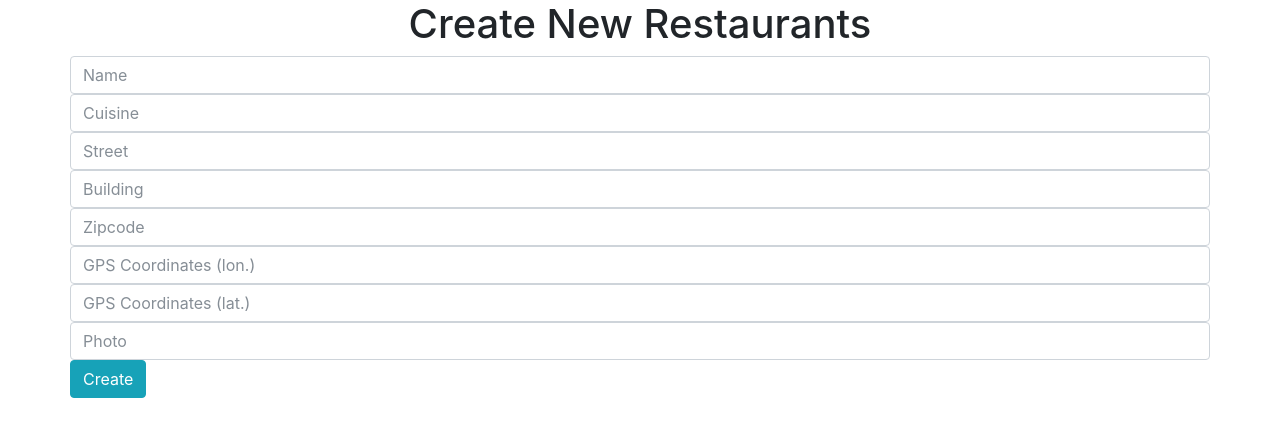
After one commit to s1176158/Project, a Node server app: template views/new.ejs in a window 1280 px wide. The commit adds this page. Shown: the top 437 px of the page. Run offline with Node 20, Linux system fonts and the light colour scheme; the template is opened without the code that fills it, so the values that code supplies are empty; some libraries are stand-ins or nearby versions.

Commit message:
Added create new restaurants

```diff
--- a/server.js
+++ b/server.js
@@ -36,8 +36,8 @@ app.post('/login', function(req,res) {
 		console.log('Connected to MongoDB')
 
 		db.collection('user').find({ uid:uid, pw:pw }).each(function(err, result){
+      assert.equal(err,null)
 			if(result != null) {
-				console.log(result)
 				console.log("success login")
 				req.session.uid = uid
 				return res.redirect("restaurants")
@@ -62,22 +62,93 @@ app.post('/signup', function(req,res) {
 		assert.equal(err,null)
 		console.log('Connected to MongoDB')
 
-		db.collection('user').insert( { uid:uid, pw:pw } )
+		db.collection('user').insertOne( { uid:uid, pw:pw } )
 		db.close()
 		console.log('Disconnected MongoDB')
 
 		res.status(200)
-    res.render("login")
+    res.redirect("login")
 	})
 })
 
 app.get('/restaurants', function(req,res) {
-	res.status(200)
 	if (req.session.uid != null){
-		return(res.render("restaurants", {uid: req.session.uid}));
+    MongoClient.connect(mongourl, function (err, db) {
+  		assert.equal(err,null)
+  		console.log('Connected to MongoDB')
+
+  		db.collection('restaurants').find().count({}, function (error, count) {
+        db.close()
+    		console.log('Disconnected MongoDB')
+
+    		res.status(200)
+        return res.render("restaurants", {count: count, uid: req.session.uid})
+      });
+
+  	})
+
 	} else {
-		return(res.redirect("login"));
+		return res.redirect("login")
 	}
 })
 
+app.get('/new', function(req,res) {
+	res.status(200)
+	if (req.session.uid != null){
+		return res.render("new")
+	} else {
+		return res.redirect("login")
+	}
+})
+
+app.post('/new', function(req,res) {
+	res.status(200)
+
+  name     = req.body.Name
+  cuisine  = req.body.cuisine
+  street   = req.body.street
+  building = req.body.building
+  zipcode  = req.body.zipcode
+  lon      = req.body.lon
+  lat      = req.body.lat
+
+  MongoClient.connect(mongourl, function (err, db) {
+		assert.equal(err,null)
+		console.log('Connected to MongoDB')
+
+		db.collection('restaurants').insertOne({
+       name: name,
+       cuisine: cuisine,
+       borough: null,
+       photo: null,
+       photomimetype: null,
+       address: {
+         street: street,
+         building: building,
+         zipcode: zipcode,
+         coord: {
+           lon: lon,
+           lat: lat
+         }
+       },
+       grades: {
+       },
+       owner: req.session.uid
+     },
+     function(err, result){
+       assert.equal(err, null);
+			 if(result != null) {
+				console.log(result)
+				console.log("New restaurants added")
+				return res.redirect("restaurants")
+			 }
+			if(!res.headersSent){
+				console.log("Restaurants cannot be added")
+				res.redirect("restaurants")
+			}
+		})
+
+	})
+})
+
 app.listen(process.env.PORT || 8099)
--- /dev/null
+++ b/views/new.ejs
@@ -0,0 +1,65 @@
+<!DOCTYPE html>
+<html>
+
+<head>
+  <title>Restaurants</title>
+  <link rel="stylesheet" href="https://maxcdn.bootstrapcdn.com/bootstrap/4.0.0-beta.2/css/bootstrap.min.css" integrity="sha384-PsH8R72JQ3SOdhVi3uxftmaW6Vc51MKb0q5P2rRUpPvrszuE4W1povHYgTpBfshb" crossorigin="anonymous">
+</head>
+
+<body>
+  <div class="container">
+    <div class="row">
+      <h1 class="mx-auto">Create New Restaurants</h1>
+    </div>
+  </div>
+  <div class="container">
+    <form action="#" method="post">
+      <div class="row">
+        <div class="input-group">
+          <input type="text" class="form-control" placeholder="Name" name="name"/>
+        </div>
+      </div>
+      <div class="row">
+        <div class="input-group">
+          <input type="text" class="form-control" placeholder="Cuisine" name="cuisine"/>
+        </div>
+      </div>
+      <div class="row">
+        <div class="input-group">
+          <input type="text" class="form-control" placeholder="Street" name="street"/>
+        </div>
+      </div>
+      <div class="row">
+        <div class="input-group">
+          <input type="text" class="form-control" placeholder="Building" name="building"/>
+        </div>
+      </div>
+      <div class="row">
+        <div class="input-group">
+          <input type="text" class="form-control" placeholder="Zipcode" name="zipcode"/>
+        </div>
+      </div>
+      <div class="row">
+        <div class="input-group">
+          <input type="text" class="form-control" placeholder="GPS Coordinates (lon.)" name="lon"/>
+        </div>
+      </div>
+      <div class="row">
+        <div class="input-group">
+          <input type="text" class="form-control" placeholder="GPS Coordinates (lat.)" name="lat"/>
+        </div>
+      </div>
+      <div class="row">
+        <div class="input-group">
+          <input type="text" class="form-control" placeholder="Photo" name="Photo"/>
+        </div>
+      </div>
+      <div class="row">
+          <button type="submit" class="btn btn-info">Create</button>
+      </div>
+    </form>
+  </div>
+  <div class="container">
+  </div>
+</body>
+</html>
```
Also changed, not shown: views/restaurants.ejs (+24 -2 lines).
